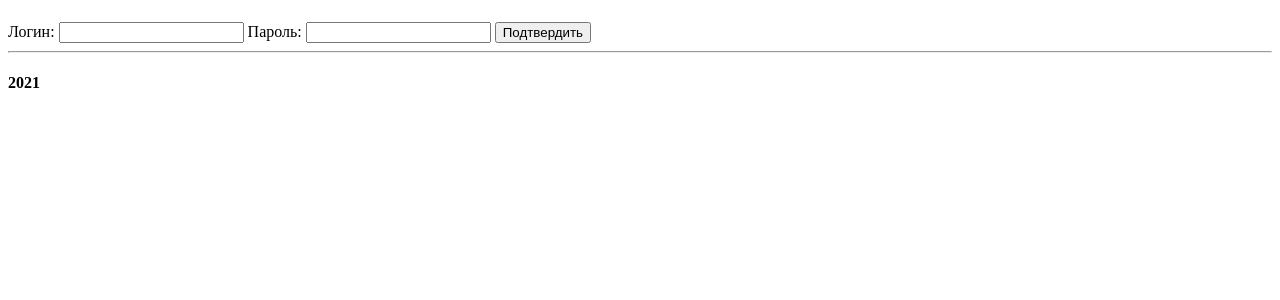
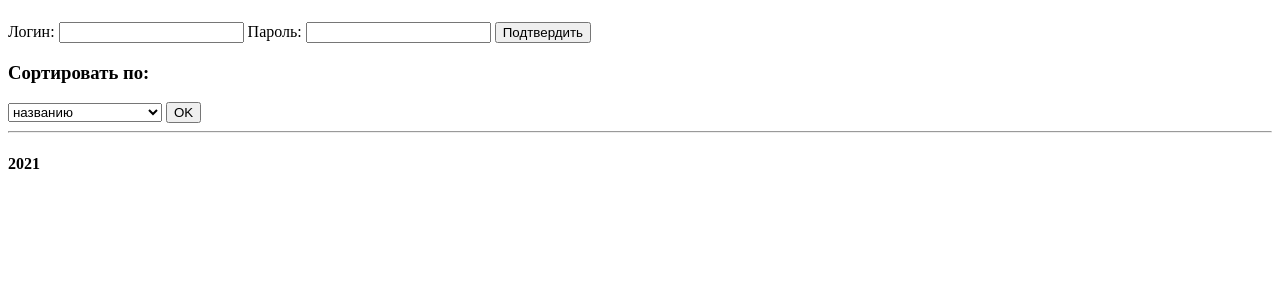
Before and after one commit to miwanoff/countries-js-php1-2021, a PHP site: page / in a window 1280 px wide. Shown: the part 58-358 px from the top of the page. Run offline with PHP 8.4, Linux system fonts and the light colour scheme.

Commit message:
add sorting form

```diff
--- a/index.php
+++ b/index.php
@@ -23,4 +23,15 @@ $user_form = '<form action="' . $_SERVER['PHP_SELF'] . '" method="post" name="au
 
 echo $user_form;
 
+$str_form_s = '<h3>Сортировать по:</h3>
+<form action="index.php" method="post" name="sort_form">
+<select name="sort" id="sort" size="1">
+    <option value="name">названию</option>
+    <option value="area">площади</option>
+    <option value="population">среднему населению</option>
+</select>
+<input type="submit" name="submit" value="OK">
+</form>';
+echo $str_form_s;
+
 include "footer.php";
```
